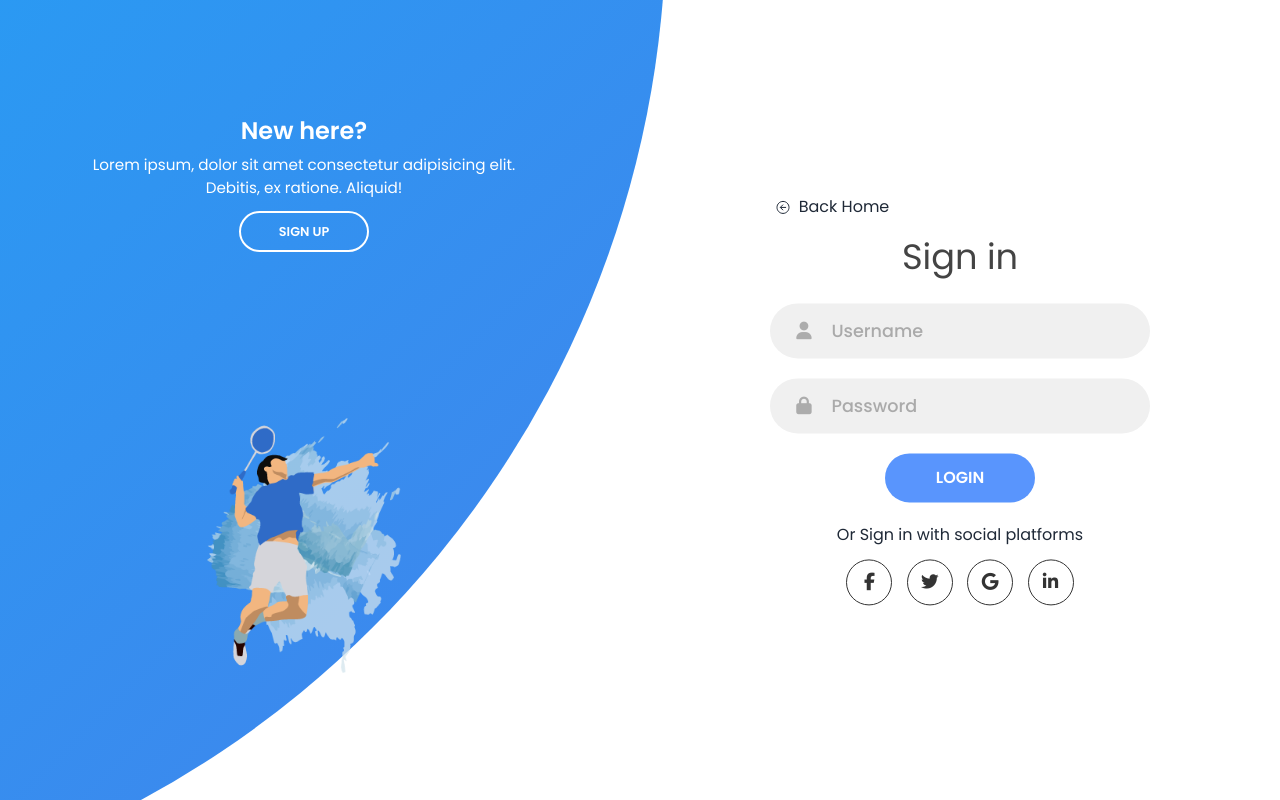
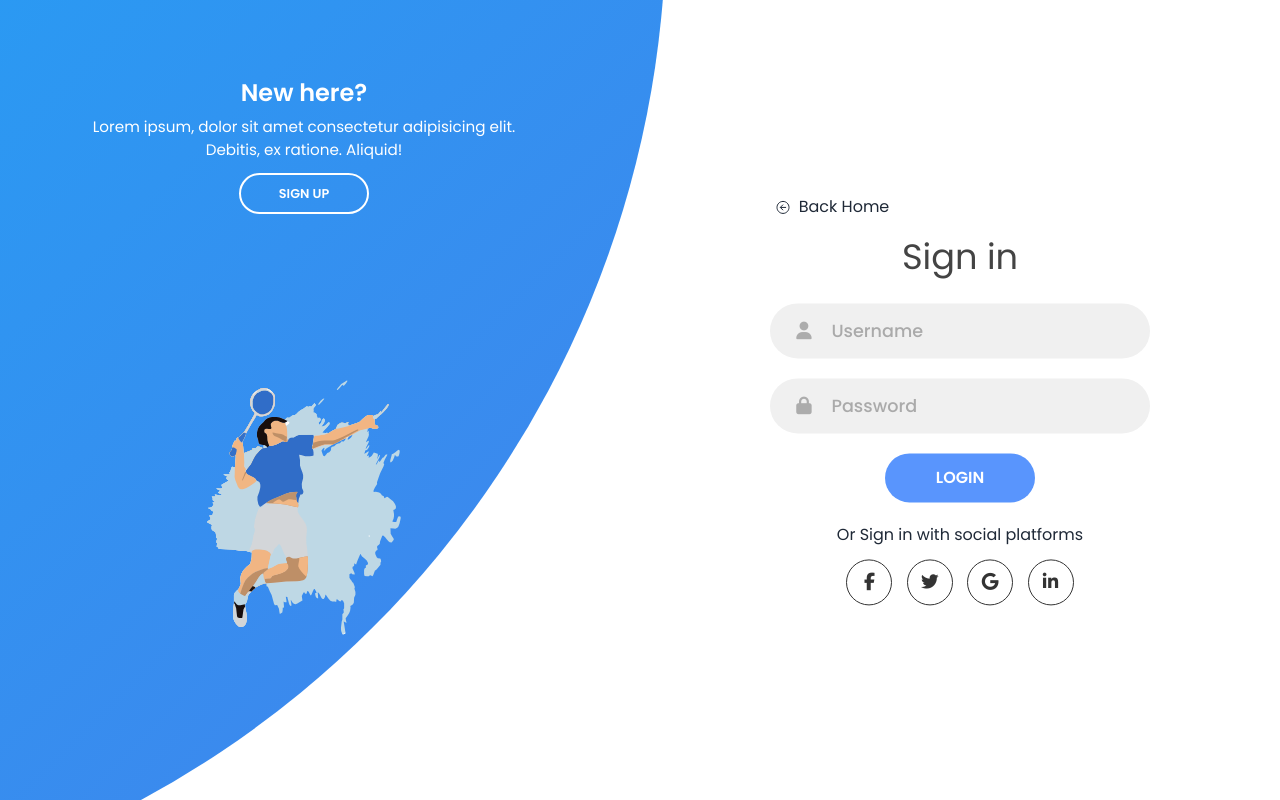
Before and after one commit to Always-smile-in-trouble/EXE202_FALL24_FE, a React (Vite) app: page /login in a window 1280 px wide. Built offline with nearby package versions, Linux system fonts and the light colour scheme; a web font is replaced by a local one.

Commit message:
update login and register

```diff
--- a/src/Pages/Login&Register/index.jsx
+++ b/src/Pages/Login&Register/index.jsx
@@ -110,7 +110,7 @@ const Index = () => {
             </button>
           </div>
           <img
-            src="src\Pages\Login&Register\image\illustration-cartoon-badminton-player-Graphics-12777778-1-1-580x386.png"
+            src="src\Pages\Login&Register\image\signin.svg"
             className="auth-image"
             alt="Log"
           />
@@ -130,7 +130,7 @@ const Index = () => {
             </button>
           </div>
           <img
-            src="src\Pages\Login&Register\image\badminton-illustration-download-in-svg-png-gif-file-formats--player-racket-hobbies-pack-sports-games-illustrations-1753871.webp"
+            src="src\Pages\Login&Register\image\signup.svg"
             className="auth-image"
             alt="Register"
           />
```
Also changed, not shown: src/Pages/Login&Register/image/signin.svg (added), src/Pages/Login&Register/image/signup.svg (added).
